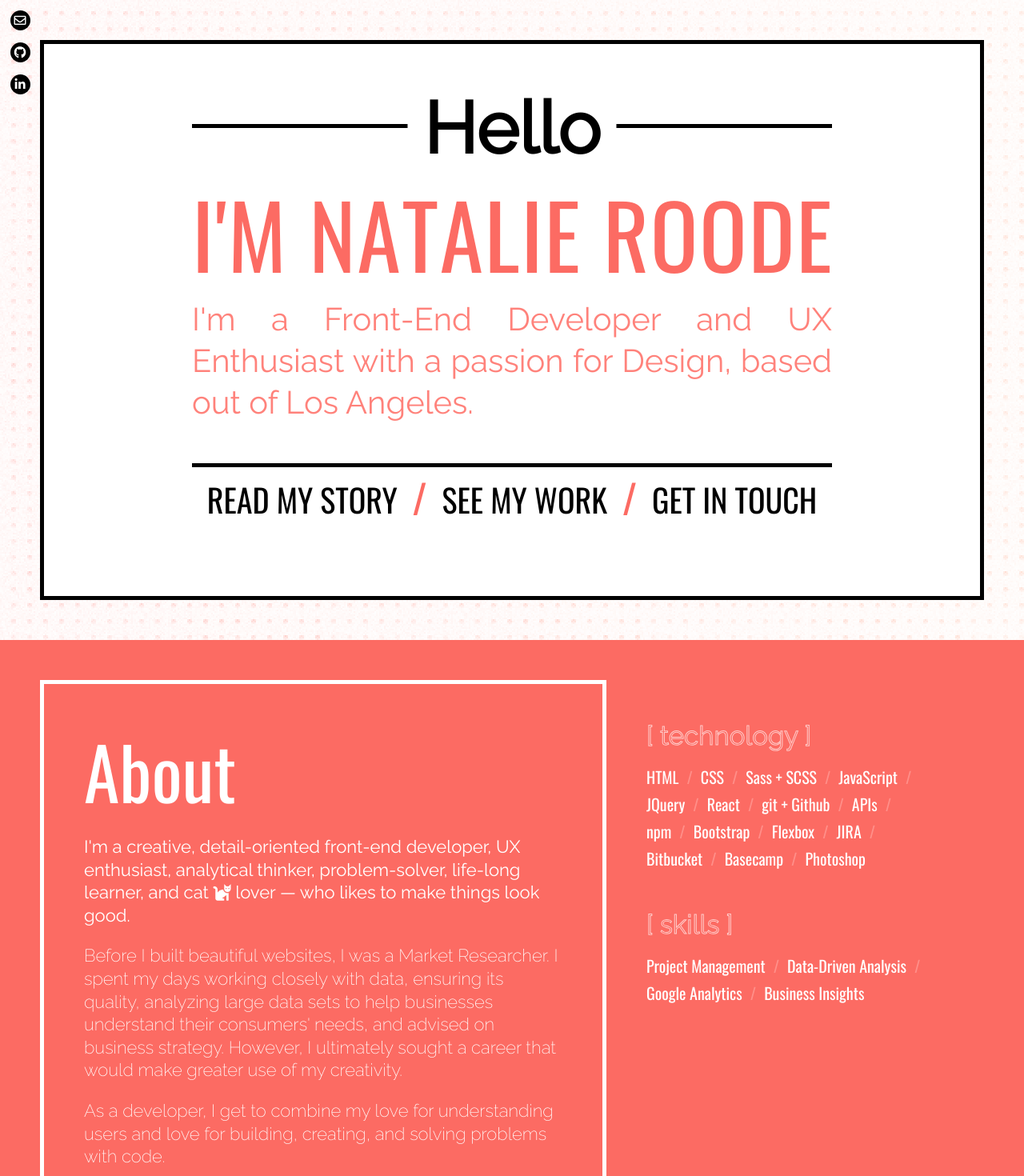
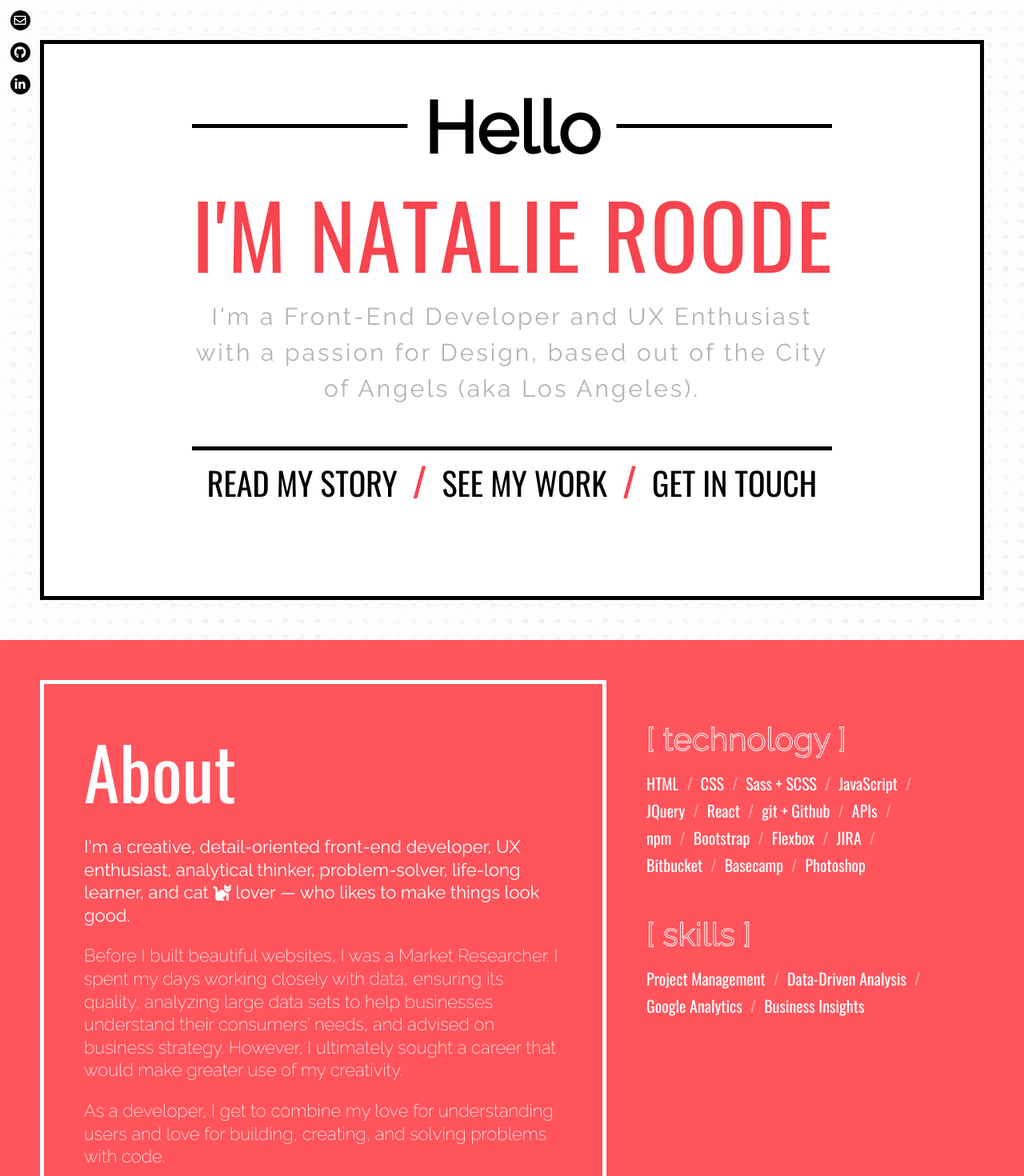
Before and after one commit to nroode/portfolio, a React (Create React App) app: page / in a window 1280 px wide. Shown: the top 1470 px of the page at 80% size. Built offline with nearby package versions, Linux system fonts and the light colour scheme.

Commit message:
tweak colors

```diff
--- a/src/Components/Header.js
+++ b/src/Components/Header.js
@@ -23,7 +23,7 @@ function Header() {
                     <div className="header-description">
                         <h1 className="header-hello">Hello</h1>
                         <h1 className="header-intro">{introSpan}</h1>
-                        <p className="header-intro-tagline">I'm a Front-End Developer and UX Enthusiast with a passion for Design, based out of Los Angeles.  </p>
+                        <p className="header-intro-tagline">I'm a Front-End Developer and UX Enthusiast with a passion for Design, based out of the City of Angels (aka Los Angeles).  </p>
                     </div>
                     <div className="nav-section-links">
                         <p className="nav-section"><a href="#section-about">READ MY STORY</a></p><span className="header-divider">/</span>
--- a/src/Styling/About.scss
+++ b/src/Styling/About.scss
@@ -5,7 +5,7 @@
     // margin-bottom: $outside-margin;
     min-height: 100vh;
     box-sizing: border-box;
-    background: $med-pink;
+    background: rgb(255, 84, 92);
     // background: #36d1dc;
     // background: linear-gradient(to right,#36d1dc, #97f3dd);
     // background: linear-gradient(to right,#36d1dcdd, #97f3dee0);
@@ -53,7 +53,7 @@
     // padding-left: 2rem;
 
     &-title {
-        font-size: 3.3rem;
+        font-size: 4rem;
         padding: 0;
         margin: 0;
         margin-bottom: 1.5rem;
@@ -66,10 +66,10 @@
 
 
 
-        color: $med-pink-alt;
+        color: white;
     -webkit-text-fill-color: rgba(255, 255, 255, 0);
     -webkit-text-stroke-width: 1px;
-    -webkit-text-stroke-color: $med-pink-alt;
+    -webkit-text-stroke-color: white;
 
     }
 
@@ -151,7 +151,7 @@
 }
 
 .divider-about {
-    color: #ff8f89;
+    color: #fe9e99;
 }
 
 
--- a/src/Styling/Contact.scss
+++ b/src/Styling/Contact.scss
@@ -18,9 +18,9 @@
     // }
 
     &-action {
-        font-size: 5rem;
+        font-size: 4rem;
         text-align: center;
-        font-family: $font-secondary;
+        font-family: $font-primary;
         color: white;
 
 
@@ -34,6 +34,7 @@
         margin: 0 auto;
         max-width: 65rem;
         padding: 2%;
+        font-family: $font-secondary;
 
 
         a {
@@ -41,12 +42,12 @@
             margin-right: 3rem;
             // display: block;
             text-decoration: none;
-            color: white;
+            color: rgba(255, 255, 255, 0.76);
             font-size: 2rem;
 
 
             &:hover {
-                text-decoration: underline;
+                color: white;
             }
 
         }
--- a/src/Styling/Header.scss
+++ b/src/Styling/Header.scss
@@ -5,8 +5,8 @@
 .header-container {
 
     background: white;
-    background: linear-gradient(to right, #fc6b63, #ffa382);
-    background: linear-gradient(to right, #fc6b63, #ffa382),
+    background: linear-gradient(to right, rgb(184, 202, 197), rgb(184, 202, 197));
+    background: linear-gradient(to right, rgb(184, 202, 197), rgb(184, 202, 197)),
     url('worn_dots.png');
 
     background-blend-mode: overlay;
@@ -97,21 +97,24 @@
 
 
     text-transform: uppercase;
+    // color: $light-teal;
     color: $med-pink;
-    // color: $bright-pink;
 
-    // background: linear-gradient(to bottom, #fc6b63, #E23949);
-    // background: -webkit-linear-gradient(to bottom, #fc6b63, #E23949);
+    // background: linear-gradient(to bottom, $light-teal, $teal);
+    // background: -webkit-linear-gradient(to bottom, $light-teal, $teal);
     // -webkit-background-clip: text;
     // -webkit-text-fill-color: transparent;
 
     &-tagline {
-        color: #ff827b;
-        font-size: 4rem;
+        color: rgba(105, 105, 105, 0.507);
+        font-size: 3rem;
         font-weight: 400;
         padding: 0;
         margin: 0;
-        line-height: 1.3;
+        line-height: 1.5;
+        text-align: center;
+        letter-spacing: .3rem;
+
     }
 }
 
--- a/src/Styling/Project.scss
+++ b/src/Styling/Project.scss
@@ -46,7 +46,7 @@
     }
 
     h3 {
-        color: #fea49f;
+        color: $med-pink2;
     }
 
     button {
@@ -59,15 +59,15 @@
 
         a {
             text-decoration: none;
-            // color: $med-pink;
             color: $med-pink;
+
             font-weight: 700;
             font-size: 1.75rem;
         }
 
         &:hover {
             // background: $med-pink;
-            border: 2px solid $med-pink;
+            border: 2px solid $light-teal;
             background: $bright-pink;
 
             a {
@@ -80,7 +80,7 @@
     }
 
     .divider {
-        color: #fec9ae;
+        color: $med-pink2;
     }
 
     .project-role b, .project-context b{
--- a/src/Styling/Projects.scss
+++ b/src/Styling/Projects.scss
@@ -8,8 +8,8 @@
 
 
     background: white;
-    background: linear-gradient(to right, #fc6b63, #ffa382);
-    background: linear-gradient(to right, #fc6b63, #ffa382),
+    background: linear-gradient(to right, rgb(147, 161, 158), #C6D8D3);
+    background: linear-gradient(to right, rgb(147, 161, 158), #C6D8D3),
     url('triangles.png');
 
 }
--- a/src/Styling/Variables.scss
+++ b/src/Styling/Variables.scss
@@ -13,11 +13,24 @@ $light-blue: #91e4fb;
 $light-magenta: #ca87af;
 $lightest-magenta: #fdc5e7;
 
-$med-pink: #fc6b63;
+$med-pink2: #fc6b63;
+// $med-pink: #CA1551;
+// $med-pink: #037367;
+// $med-pink: #F71735;
+$med-pink: #F7444E;
 $med-pink-alt: #ffcdcb;
 $med-orange: #fcb997;
 $dark-grey: rgb(34, 34, 34);
-$bright-pink: #E23949;
+// $bright-pink: #E23949;
+$bright-pink: #03CEA4;
+
+$dark-blue: #140F2D;
+$teal: #218380;
+$yellow: #Bea42e;
+$purple: #4B1D3F;
+$blue: #3F88C5;
+$light-teal: #00D9C0;
+
 // ED4675
 // 65AEBB
 
```
